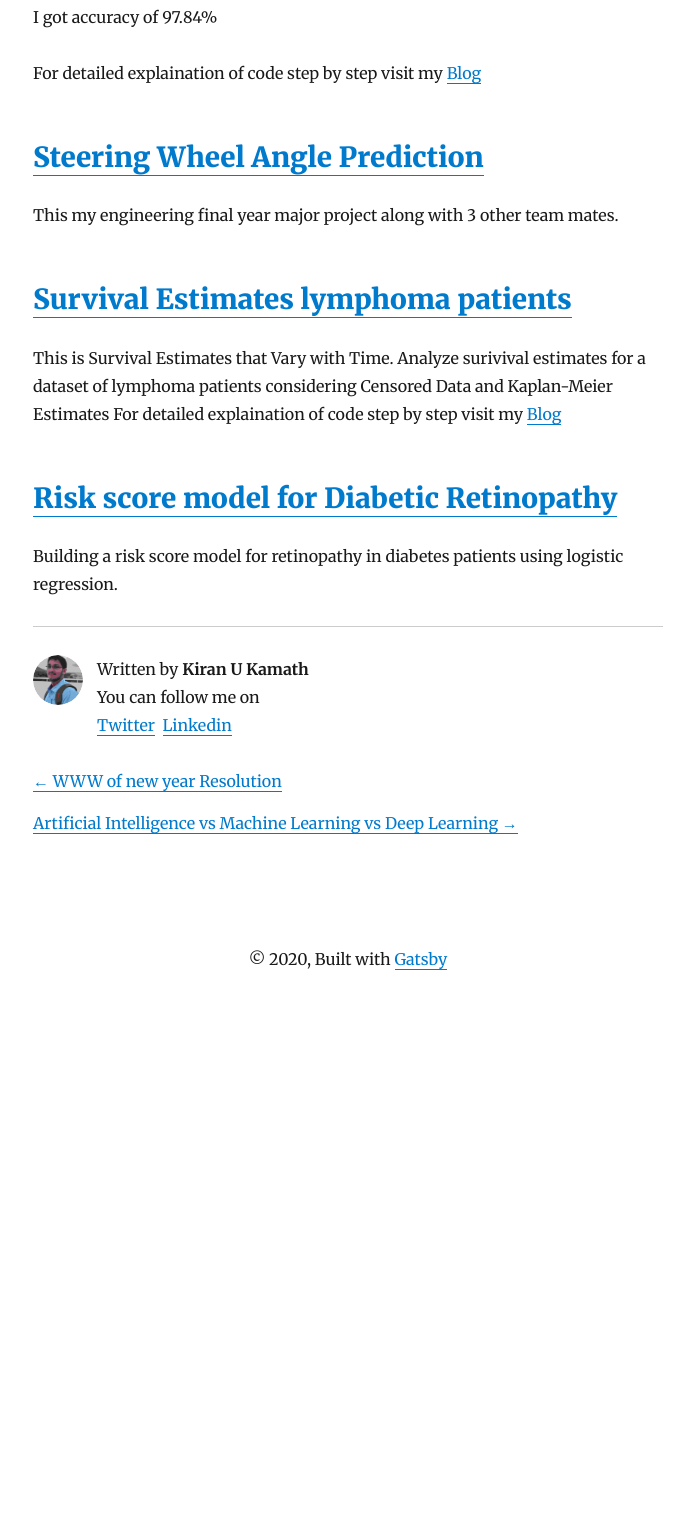
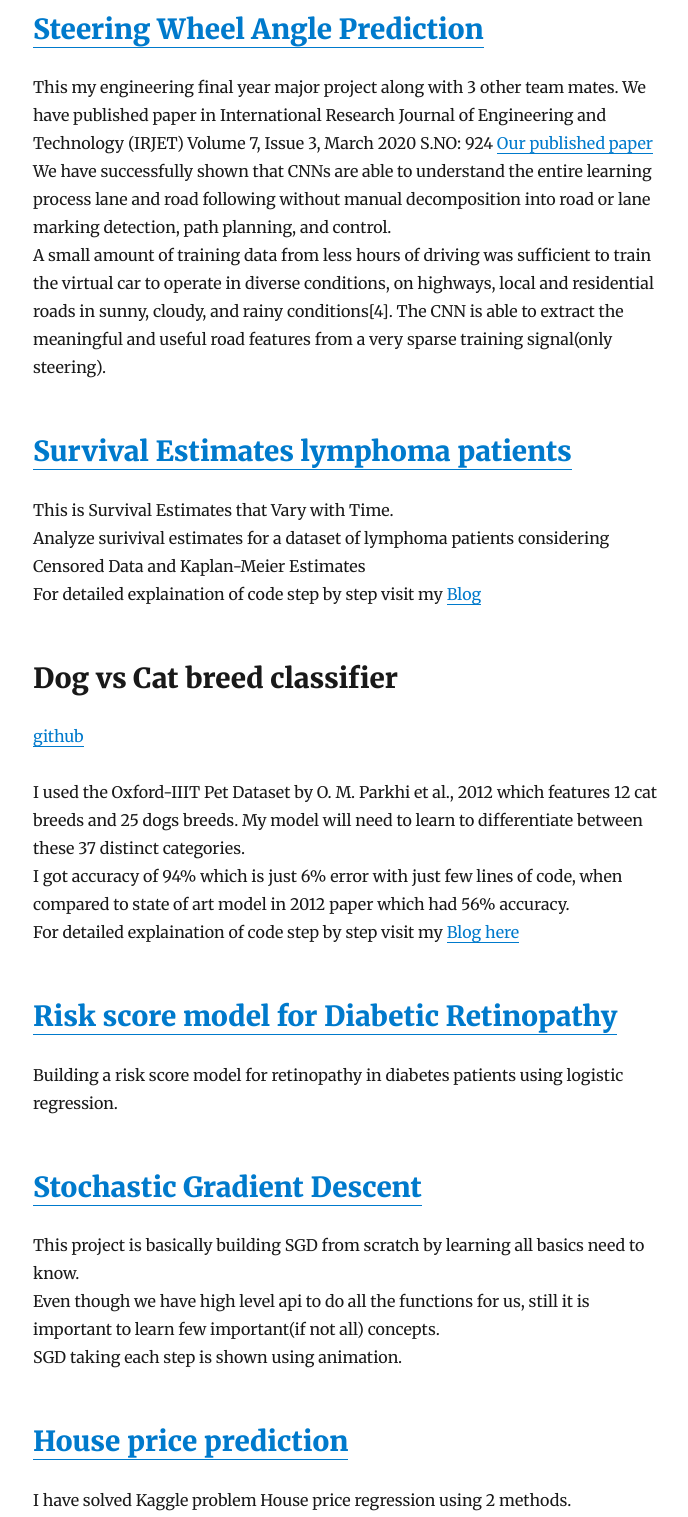
Before and after one commit to kiranukamath/myblogsite, a Gatsby site: page /blog/projects/ in a window 1280 px wide. Shown: the part 519-2036 px from the top of the page, without its empty margins (292-980 px from the left). Before the commit the page ends 1516 px from the top, so only its background shows below. Built offline with nearby package versions, Linux system fonts and the light colour scheme; Gatsby itself is replaced by a stand-in of ours; some packages are replaced by stand-ins of ours.

Commit message:
Update Blog “projects”

```diff
--- a/content/blog/projects.md
+++ b/content/blog/projects.md
@@ -4,26 +4,60 @@ date: 2020-01-31T06:04:23.720Z
 title: Projects
 description: All my projects with github link
 ---
-# List of Projects
+## [Flower Image Classifier](https://github.com/kirankamatmgm/FlowerImageClassifier)
 
-## [Flower Image Classifier](https://github.com/kirankamatmgm/FlowerImageClassifier)
 A 102 category dataset consisting of 102 flower categories, commonly occuring in the United Kingdom. Each class consists of 40 to 258 images. The images have large scale, pose and light variations.
-
+I have used fastai library and pytorch for this project.
 I got accuracy of 97.84%
-
 For detailed explaination of code step by step visit my [Blog](https://kirankamath.netlify.app/blog/flower-image-classifier/)
 
+## [Steering Wheel Angle Prediction](https://github.com/kirankamatmgm/steering-wheel-prediction)
 
-
-
-## [Steering Wheel Angle Prediction](https://github.com/kirankamatmgm/steering-wheel-prediction)
 This my engineering final year major project along with 3 other team mates.
+We have published paper in International Research Journal of Engineering and Technology (IRJET) Volume 7, Issue 3, March 2020 S.NO: 924 [Our published paper](https://www.irjet.net/archives/V7/i3/IRJET-V7I3924.pdf)
+We have successfully shown that CNNs are able to
+understand the entire learning process lane and road
+following without manual decomposition into road or lane
+marking detection, path planning, and control.
+A small amount of training data from less hours of driving was
+sufficient to train the virtual car to operate in diverse
+conditions, on highways, local and residential roads in
+sunny, cloudy, and rainy conditions[4]. The CNN is able to
+extract the meaningful and useful road features from a
+very sparse training signal(only steering).
 
 ## [Survival Estimates lymphoma patients](https://github.com/kirankamatmgm/Surivival-estimates-of-lymphoma-patients)
+
 This is Survival Estimates that Vary with Time.
 Analyze surivival estimates for a dataset of lymphoma patients considering Censored Data and Kaplan-Meier Estimates
 For detailed explaination of code step by step visit my [Blog](https://kirankamath.netlify.app/blog/survival-estimates-lymphoma-patients/)
 
+## Dog vs Cat breed classifier
+[github](https://github.com/kirankamatmgm/DogandCatBreed_Classifier#dog-vs-cat-breed-classifier)
+
+I used the Oxford-IIIT Pet Dataset by O. M. Parkhi et al., 2012 which features 12 cat breeds and 25 dogs breeds. My model will need to learn to differentiate between these 37 distinct categories.
+I got accuracy of 94% which is just 6% error with just few lines of code, when compared to state of art model in 2012 paper which had 56% accuracy.
+For detailed explaination of code step by step visit my [Blog here](https://kirankamath.netlify.app/blog/image-classification-fast-ai/)
+
 
 ## [Risk score model for Diabetic Retinopathy](https://github.com/kirankamatmgm/Risk-score-model-for-Diabetic-Retinopathy)
+
 Building a risk score model for retinopathy in diabetes patients using logistic regression.
+
+## [Stochastic Gradient Descent](https://github.com/kirankamatmgm/Basics-of-SGD-and-build-from-scratch)
+
+This project is basically building SGD from scratch by learning all basics need to know.
+Even though we have high level api to do all the functions for us, still it is important to learn few important(if not all) concepts.
+SGD taking each step is shown using animation.
+
+## [House price prediction](https://github.com/kirankamatmgm/House-price-prediction-different-approches)
+
+I have solved Kaggle problem House price regression using 2 methods.
+- First method
+Traditional and most important way of solving, Apply machine learning techniques like preprocessing and all other feature engineering steps. And then applied random forest and also tried xgboost
+- Second method
+apply neural network to solve problem. for this I tried fastai library
+
+
+## [Comment Classification problem](https://github.com/kirankamatmgm/Comment-Classification-problem/blob/master/CommentClassifier.ipynb)
+solved using fastai library
```
